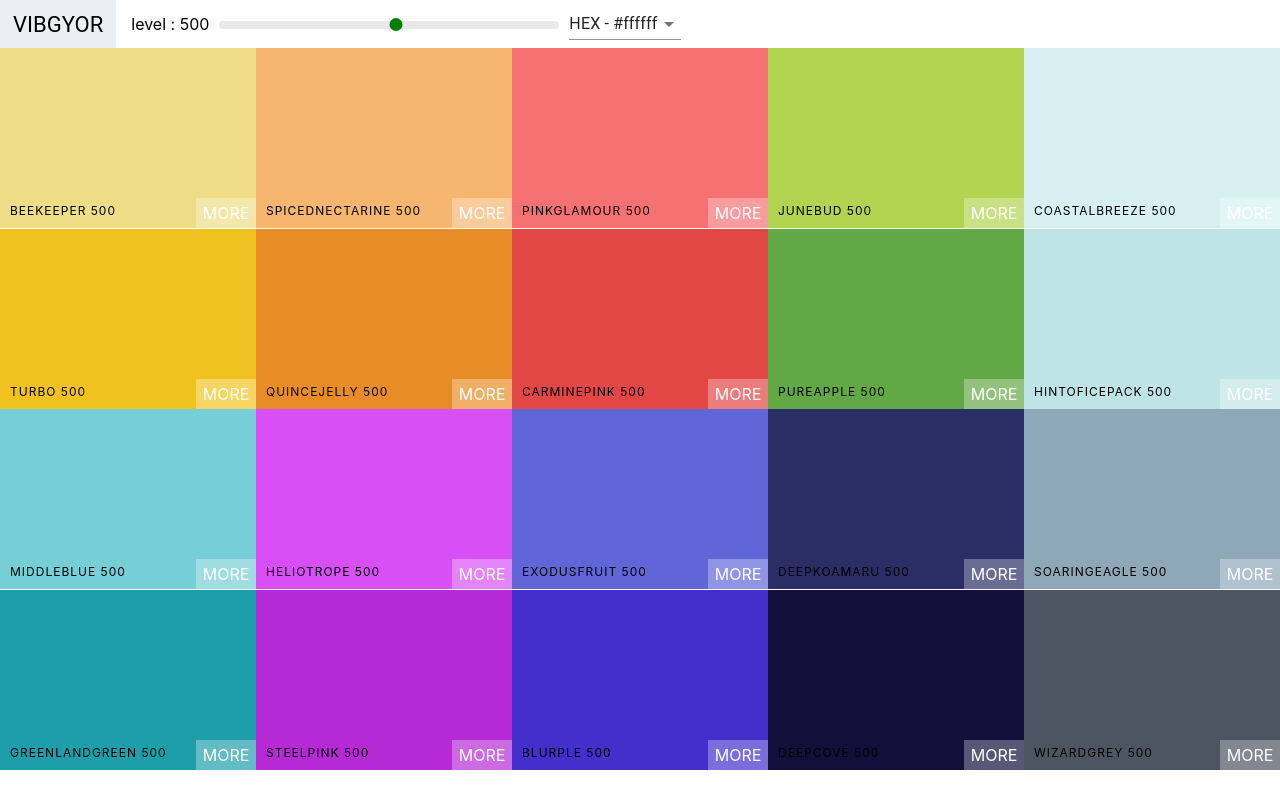
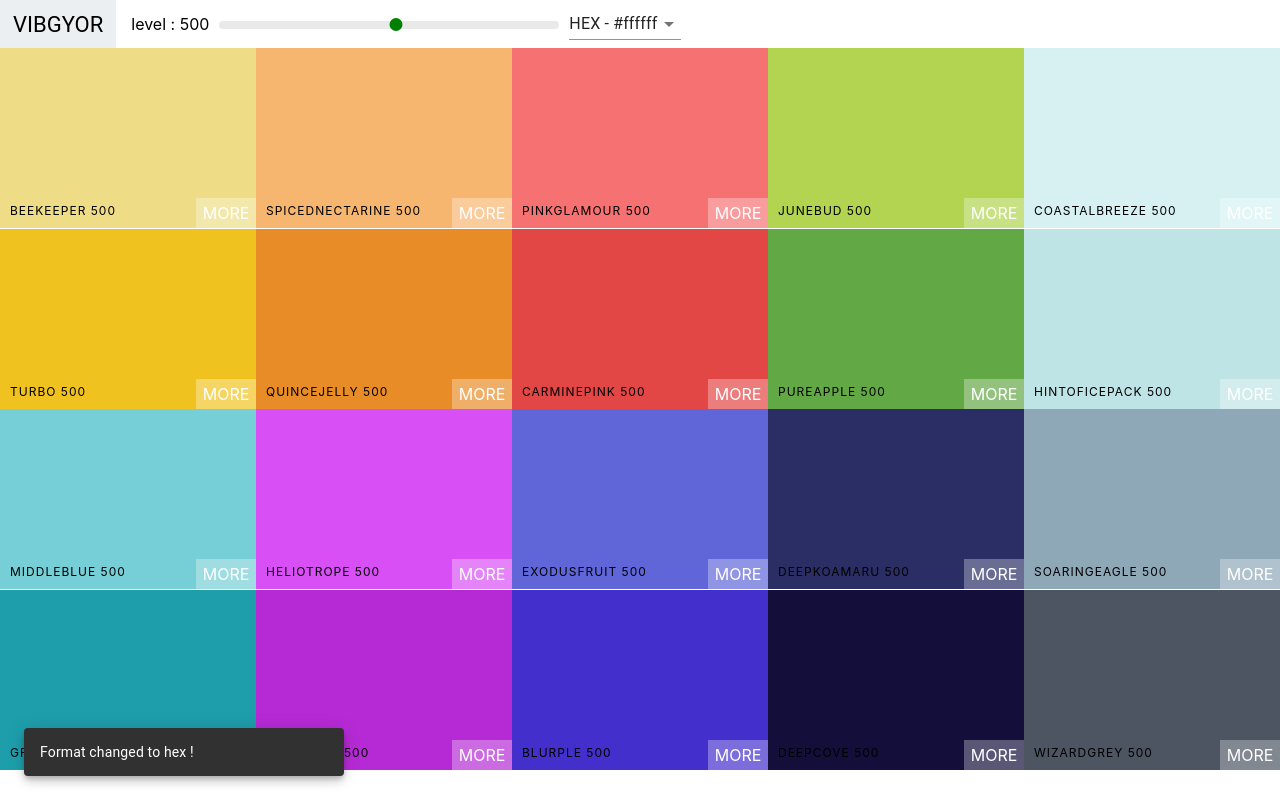
Before and after one commit to neeerajtk/vibgyor, a React (Create React App) app in the folder vibgyor/: page / in a window 1280 px wide. Built offline with nearby package versions, Linux system fonts and the light colour scheme.

Commit message:
:boom: matui snackbar added

```diff
--- a/vibgyor/package.json
+++ b/vibgyor/package.json
@@ -4,6 +4,7 @@
   "private": true,
   "dependencies": {
     "@material-ui/core": "^4.9.12",
+    "@material-ui/icons": "^4.9.1",
     "@testing-library/jest-dom": "^4.2.4",
     "@testing-library/react": "^9.5.0",
     "@testing-library/user-event": "^7.2.1",
--- a/vibgyor/src/Navbar.js
+++ b/vibgyor/src/Navbar.js
@@ -1,6 +1,10 @@
 import React, { Component } from 'react';
 import Select from '@material-ui/core/Select';
 import MenuItem from '@material-ui/core/MenuItem';
+import Snackbar from '@material-ui/core/Snackbar';
+import CloseIcon from '@material-ui/icons/Close';
+
+
 import Slider from 'rc-slider';
 import 'rc-slider/assets/index.css';
 import './Navbar.css';
@@ -10,7 +14,8 @@ class Navbar extends Component {
     constructor(props){
         super(props);
         this.state = {
-            format: "hex"
+            format: "hex",
+            open:"true"
         }
         this.handleChange=this.handleChange.bind(this);
     }
@@ -45,7 +50,12 @@ class Navbar extends Component {
                         <MenuItem value="rgba">RGBA - rgb(255,255,255,1.0) </MenuItem>
                     </Select>
                 </div>
-
+              <Snackbar
+              anchorOrigin={{vertical: "bottom", horizontal: "left"}}
+              open = {this.state.open}
+              autoHideDuration={3000}
+              message={<span id="message-id">Format changed to {this.state.format} !</span>}
+              />
             </header>
         )
     }
```
Also changed, not shown: 1 other file (tests, documents, lock files or other folders).
